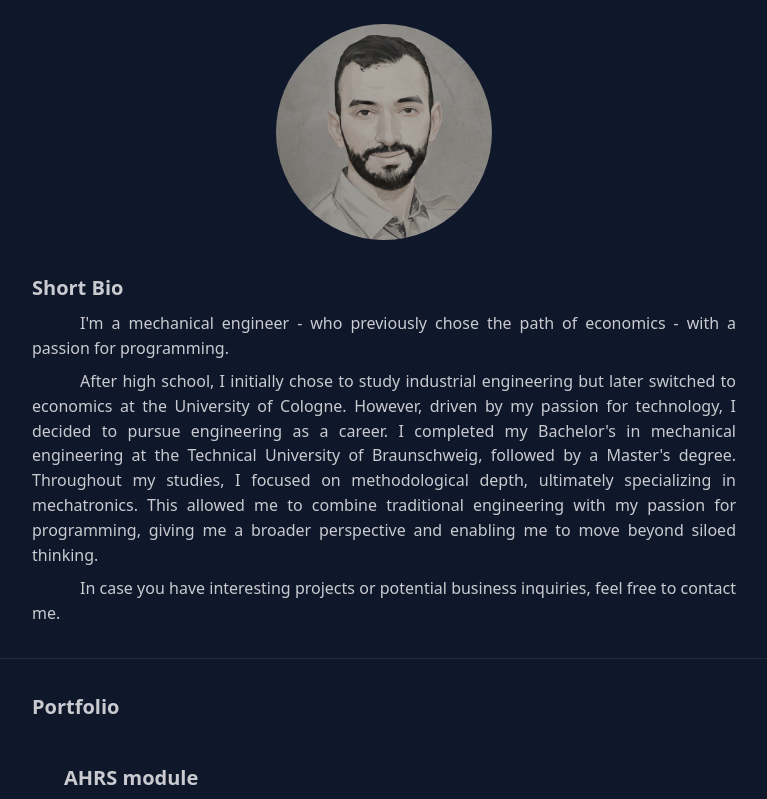
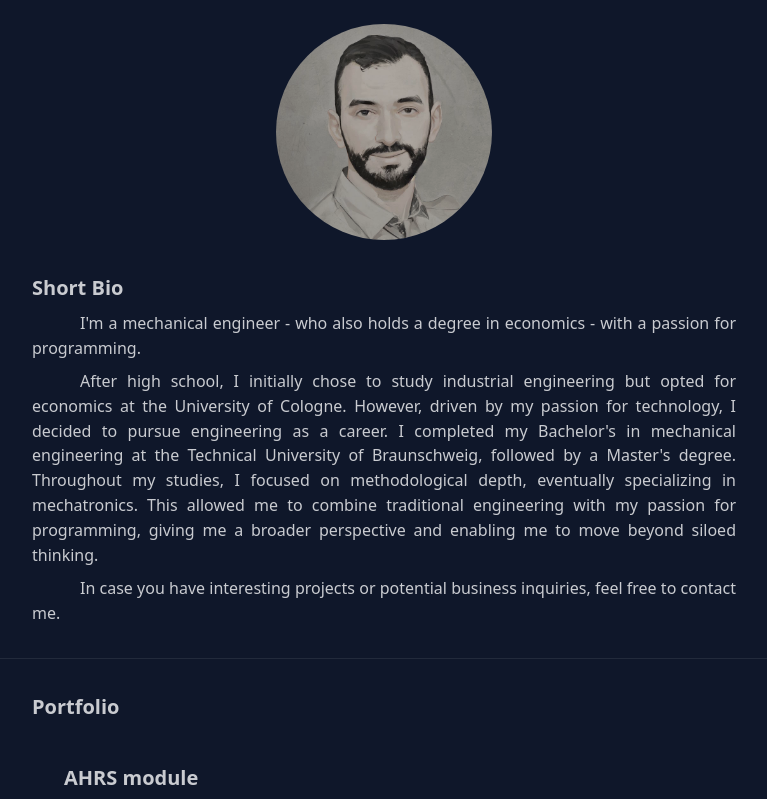
Before and after one commit to FatihDmrcn/FatihDmrcn.github.io, a SvelteKit app: page / in a window 1280 px wide. Shown: the top 799 px of the page, without its empty margins (256-1023 px from the left). Built offline with nearby package versions, Linux system fonts and the light colour scheme.

Commit message:
added new contact address

```diff
--- a/src/app.css
+++ b/src/app.css
@@ -2,3 +2,10 @@
 @plugin "daisyui" {
     themes: night --default;
 }
+@plugin "daisyui/theme" {
+    name: "night";
+    default: true;
+    --radius-selector: 0rem;
+    --radius-field: 0.25rem;
+    --radius-box: 0.25rem;
+}
--- a/src/routes/+page.svelte
+++ b/src/routes/+page.svelte
@@ -36,19 +36,19 @@
 
 <Card title="Short Bio">
     <div class="text-justify indent-6 sm:indent-12">
-        I'm a mechanical engineer - who previously chose the path of economics -
-        with a passion for programming.
+        I'm a mechanical engineer - who also holds a degree in economics - with
+        a passion for programming.
     </div>
     <div class="text-justify indent-6 sm:indent-12">
         After high school, I initially chose to study industrial engineering but
-        later switched to economics at the University of Cologne. However,
-        driven by my passion for technology, I decided to pursue engineering as
-        a career. I completed my Bachelor's in mechanical engineering at the
-        Technical University of Braunschweig, followed by a Master's degree.
-        Throughout my studies, I focused on methodological depth, ultimately
-        specializing in mechatronics. This allowed me to combine traditional
-        engineering with my passion for programming, giving me a broader
-        perspective and enabling me to move beyond siloed thinking.
+        opted for economics at the University of Cologne. However, driven by my
+        passion for technology, I decided to pursue engineering as a career. I
+        completed my Bachelor's in mechanical engineering at the Technical
+        University of Braunschweig, followed by a Master's degree. Throughout my
+        studies, I focused on methodological depth, eventually specializing in
+        mechatronics. This allowed me to combine traditional engineering with my
+        passion for programming, giving me a broader perspective and enabling me
+        to move beyond siloed thinking.
     </div>
     <div class="text-justify indent-6 sm:indent-12">
         In case you have interesting projects or potential business inquiries,
@@ -126,13 +126,13 @@
 <Card title="Contact">
     <article class="text-center">
         <img
-            class="mt-2 h-4 aspect-auto justify-self-center"
+            class="mt-2 h-5 aspect-auto justify-self-center"
             src={mail}
             alt="mail"
         />
         <p class="pt-5 text-xs sm:text-sm">
-            *the email is embedded as image in order to avoid misuse through
-            webscraping!
+            *the address is embedded as an image in order to avoid misuse
+            through webscraping!
         </p>
     </article>
 </Card>
```
Also changed, not shown: src/lib/fig/mail.png, src/lib/fig/mail.svg.
